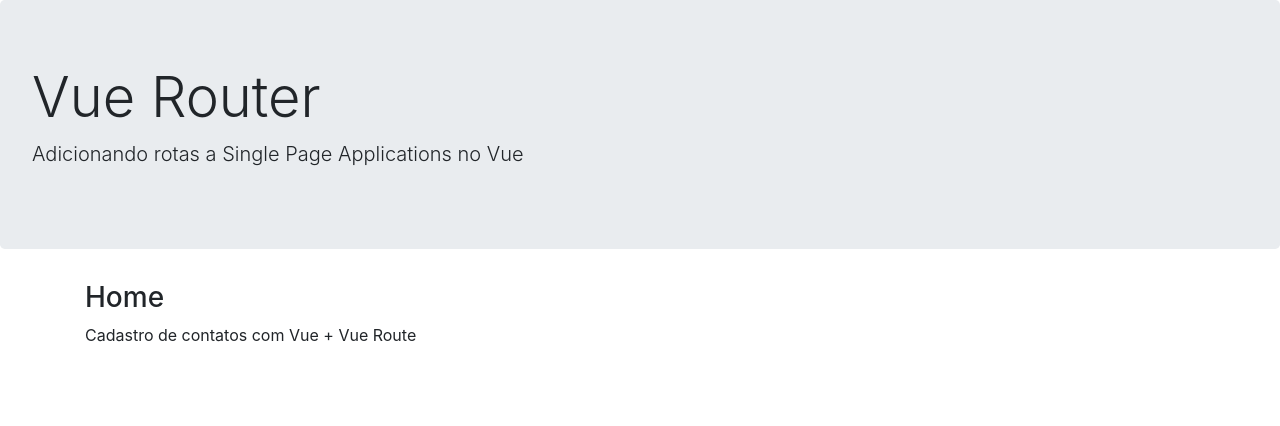
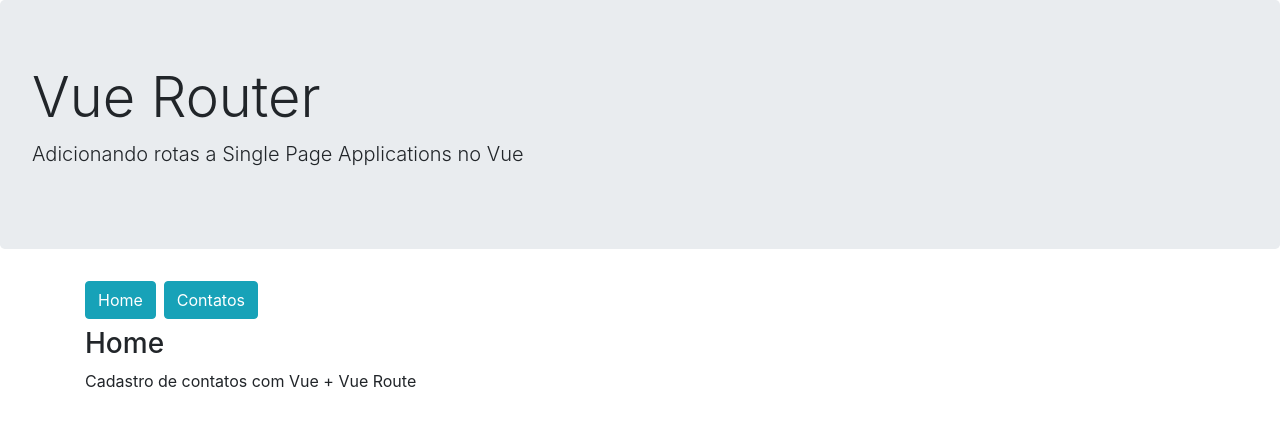
Before and after one commit to flavio-santana/adicionado-rotas-com-vue-router, a Vue app: page / in a window 1280 px wide. Shown: the top 426 px of the page. Built offline with nearby package versions, Linux system fonts and the light colour scheme.

Commit message:
Navegando via <router-link

```diff
--- a/src/App.vue
+++ b/src/App.vue
@@ -8,6 +8,14 @@
 
     <div class="container">
 
+      <router-link :to=" {path: '/' }" class="btn btn-info mb-2 mr-2">
+      Home
+      </router-link>
+
+      <router-link to="/contatos" class="btn btn-info mb-2">
+      Contatos
+      </router-link>
+
       <!-- Nesse local que cada component será injetado -->
       <router-view></router-view>
 
--- a/src/main.js
+++ b/src/main.js
@@ -11,6 +11,8 @@
 Vue.use(VueRouter)
 
 const router = new VueRouter({
+  mode:'history',
+  //mode:'hash', // com a # na url
   routes: [
     { path : '/', component: Home },
     { path : '/contatos', component: Contatos }, // meusite.com/contatos
```
